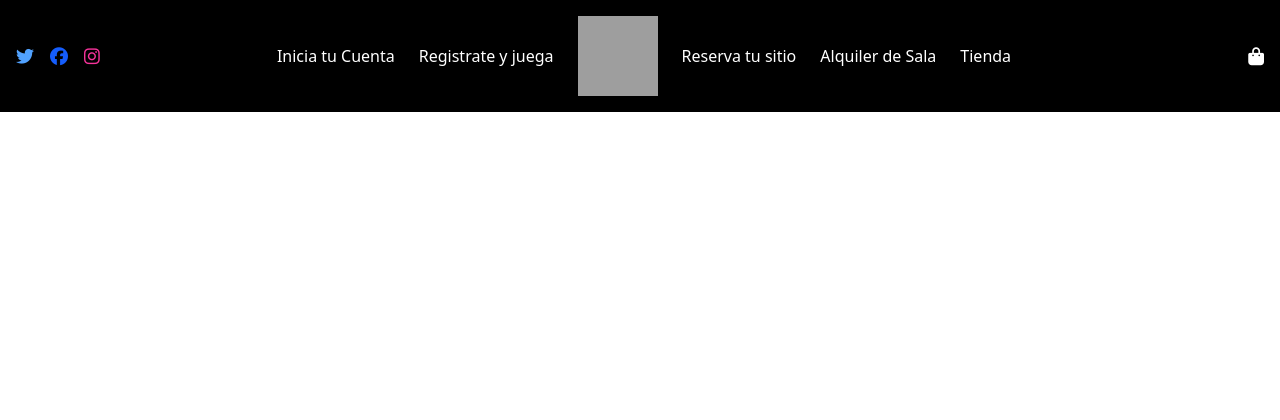
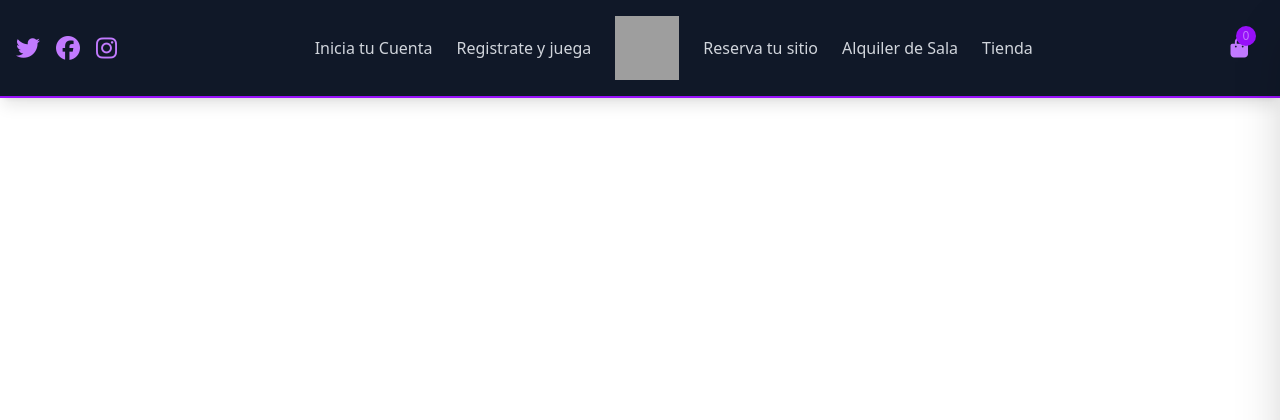
Before and after one commit to psaenzguerrero/TFG_Pablo, a PHP site: page /cabeza.php in a window 1280 px wide. Shown: the top 420 px of the page. Run offline with PHP 8.4, Linux system fonts and the light colour scheme; grey boxes are pictures that could not be loaded.

Commit message:
Vuelta al ruedo 2

```diff
--- a/Controlador/index.php
+++ b/Controlador/index.php
@@ -158,8 +158,8 @@
     }
 
     function dashboard() {
+        session_start();
         require_once("../Modelos/usuario.php");
-        session_start();
         if (!isset($_SESSION["id_usuario"])) {
             header("Location: index.php?action=login");
             exit;
--- a/Vistas/cabeza.php
+++ b/Vistas/cabeza.php
@@ -1,3 +1,6 @@
+<?php
+    ob_start();
+?>
 <!DOCTYPE html>
 <html lang="en">
 <head>
@@ -20,41 +23,44 @@
     <link rel="stylesheet" href="../estilos.css">
 </head>
 <body>
-<header class="bg-black text-white fixed z-10 w-full">
-    <nav class="flex justify-between items-center align p-4 bg-black text-white">
+<header class="bg-gray-900 text-white fixed z-50 w-full border-b-2 border-purple-600 shadow-lg">
+    <nav class="container mx-auto flex justify-between items-center p-4">
+        <!-- Redes sociales -->
         <div class="hidden lg:flex items-center space-x-4">
-            <a href="#" class="text-lg text-blue-400 text-2xl">
+            <a href="#" class="text-purple-400 hover:text-purple-300 transition text-2xl">
                 <i class="fab fa-twitter"></i>
             </a>
-            <a href="#" class="text-lg text-blue-600 text-2xl">
+            <a href="#" class="text-purple-400 hover:text-purple-300 transition text-2xl">
                 <i class="fab fa-facebook"></i>
             </a>
-            <a href="#" class="text-lg text-pink-500 text-2xl">
+            <a href="#" class="text-purple-400 hover:text-purple-300 transition text-2xl">
                 <i class="fab fa-instagram"></i>
             </a>
         </div>
-        <div class="hidden lg:flex lg:items-center space-x-6 mr-15" id="nav-menu">
+
+        <!-- Menú principal -->
+        <div class="hidden lg:flex lg:items-center space-x-6" id="nav-menu">
             <?php
                 if (isset($_SESSION["id_usuario"])) {
             ?>
                 <?php
                     if (strcmp($_SESSION["tipo_usuario"], "Admin") == 0) {
                 ?>
-                        <a href="./index.php?action=cerrarSesion" class="hover:text-gray-400">Cerrar tu Cuenta</a>
-                        <a href="./index.php?action=eventos" class="hover:text-gray-400">Eventos y Torneos</a>
-                        <a href="./index.php?action=dashboard"><img src="../img/paginacion/logo2.webp" class="w-20 h-20" alt=""></a>
-                        <a href="./index.php?action=verReservas" class="hover:text-gray-400">Reserva tu sitio</a>
-                        <a href="./index.php?action=alquila" class="hover:text-gray-400">Alquiler de Sala</a>
-                        <a href="./index.php?action=tienda" class="hover:text-gray-400">Tienda</a>
+                        <a href="./index.php?action=cerrarSesion" class="text-gray-300 hover:text-purple-400 transition font-medium">Cerrar Sesión</a>
+                        <a href="./index.php?action=eventos" class="text-gray-300 hover:text-purple-400 transition font-medium">Eventos y Torneos</a>
+                        <a href="./index.php?action=dashboard"><img src="../img/paginacion/logo2.webp" class="w-16 h-16 hover:transform hover:scale-110 transition duration-300" alt=""></a>
+                        <a href="./index.php?action=verReservas" class="text-gray-300 hover:text-purple-400 transition font-medium">Reserva tu sitio</a>
+                        <a href="./index.php?action=alquila" class="text-gray-300 hover:text-purple-400 transition font-medium">Alquiler de Sala</a>
+                        <a href="./index.php?action=tienda" class="text-gray-300 hover:text-purple-400 transition font-medium">Tienda</a>
                 <?php
                     }else{
                 ?>
-                        <a href="./index.php?action=cerrarSesion" class="hover:text-gray-400">Cerrar tu Cuenta</a>
-                        <a href="./index.php?action=eventosUsuario" class="hover:text-gray-400">Eventos y Torneos</a>
-                        <a href="./index.php?action=dashboard"><img src="../img/paginacion/logo2.webp" class="w-20 h-20" alt=""></a>
-                        <a href="./index.php?action=verReservas" class="hover:text-gray-400">Reserva tu sitio</a>
-                        <a href="./index.php?action=alquila" class="hover:text-gray-400">Alquiler de Sala</a>
-                        <a href="./index.php?action=tienda" class="hover:text-gray-400">Tienda</a>
+                        <a href="./index.php?action=cerrarSesion" class="text-gray-300 hover:text-purple-400 transition font-medium">Cerrar Sesión</a>
+                        <a href="./index.php?action=eventosUsuario" class="text-gray-300 hover:text-purple-400 transition font-medium">Eventos y Torneos</a>
+                        <a href="./index.php?action=dashboard"><img src="../img/paginacion/logo2.webp" class="w-16 h-16 hover:transform hover:scale-110 transition duration-300" alt=""></a>
+                        <a href="./index.php?action=verReservas" class="text-gray-300 hover:text-purple-400 transition font-medium">Reserva tu sitio</a>
+                        <a href="./index.php?action=alquila" class="text-gray-300 hover:text-purple-400 transition font-medium">Alquiler de Sala</a>
+                        <a href="./index.php?action=tienda" class="text-gray-300 hover:text-purple-400 transition font-medium">Tienda</a>
                 <?php
                     }
                 ?>
@@ -62,61 +68,80 @@
             <?php
                 }else{
             ?>
-                <a href="./index.php?action=login" class="hover:text-gray-400">Inicia tu Cuenta</a>
-                <a href="./index.php?action=registro" class="hover:text-gray-400">Registrate y juega</a>
-                <a href="./index.php?action=inicio"><img src="../img/paginacion/logo2.webp" class="w-20 h-20" alt=""></a>
-                <a href="./index.php?action=verReservas" class="hover:text-gray-400">Reserva tu sitio</a>
-                <a href="./index.php?action=alquila" class="hover:text-gray-400">Alquiler de Sala</a>
-                <a href="./index.php?action=tienda" class="hover:text-gray-400">Tienda</a>
+                <a href="./index.php?action=login" class="text-gray-300 hover:text-purple-400 transition font-medium">Inicia tu Cuenta</a>
+                <a href="./index.php?action=registro" class="text-gray-300 hover:text-purple-400 transition font-medium">Registrate y juega</a>
+                <a href="./index.php?action=inicio"><img src="../img/paginacion/logo2.webp" class="w-16 h-16 hover:transform hover:scale-110 transition duration-300" alt=""></a>
+                <a href="./index.php?action=verReservas" class="text-gray-300 hover:text-purple-400 transition font-medium">Reserva tu sitio</a>
+                <a href="./index.php?action=alquila" class="text-gray-300 hover:text-purple-400 transition font-medium">Alquiler de Sala</a>
+                <a href="./index.php?action=tienda" class="text-gray-300 hover:text-purple-400 transition font-medium">Tienda</a>
             <?php
                 }
             ?>
         </div>
-        <div>
-            <a href="./index.php?action=verCarrito" class="text-lg"><i class="fas fa-shopping-bag"></i></a>
-        </div>
-        <div class="lg:hidden">
-            <button id="menu-toggle" class="text-white">
-                <svg xmlns="http://www.w3.org/2000/svg" fill="none" viewBox="0 0 24 24" stroke="currentColor" class="h-6 w-6">
-                    <path stroke-linecap="round" stroke-linejoin="round" stroke-width="2" d="M4 6h16M4 12h16M4 18h16"></path>
+
+        <!-- Carrito y menú móvil -->
+        <div class="flex items-center space-x-4">
+            <a href="./index.php?action=verCarrito" class="text-purple-400 hover:text-purple-300 transition text-xl relative">
+                <i class="fas fa-shopping-bag"></i>
+                <span class="absolute -top-2 -right-2 bg-purple-600 text-xs rounded-full h-5 w-5 flex items-center justify-center">0</span>
+            </a>
+            <button id="menu-toggle" class="lg:hidden text-purple-400 focus:outline-none">
+                <svg xmlns="http://www.w3.org/2000/svg" class="h-8 w-8" fill="none" viewBox="0 0 24 24" stroke="currentColor">
+                    <path stroke-linecap="round" stroke-linejoin="round" stroke-width="2" d="M4 6h16M4 12h16M4 18h16" />
                 </svg>
             </button>
         </div>
     </nav>
-    <div id="side-menu" class="fixed top-0 right-0 w-full md:w-1/2 h-full bg-black bg-opacity-90 text-white transform translate-x-full transition-transform duration-300 flex flex-col items-center justify-center space-y-4 z-10">
+
+    <!-- Menú móvil -->
+    <div id="side-menu" class="fixed top-0 right-0 w-4/5 h-full bg-gray-900 text-white transform translate-x-full transition-transform duration-300 ease-in-out shadow-2xl z-50 border-l-2 border-purple-600">
+        <div class="p-6 h-full flex flex-col">
+            <button id="close-menu" class="self-end text-purple-400 text-3xl mb-8">&times;</button>
+            <div class="flex-grow flex flex-col items-center justify-center space-y-8">
                 <?php
                     if (!isset($_SESSION["id_usuario"])) {
                 ?>
-                <button id="close-menu" class="absolute top-4 left-4 text-white text-2xl">&times;</button>
-                <a href="./index.php?action=login" class="hover:text-gray-400 transition-transform duration-300 transform hover:scale-110">Inicia tu Cuenta</a>
-                <a href="./index.php?action=registro" class="hover:text-gray-400 transition-transform duration-300 transform hover:scale-110">Registrate y juega</a>
-                <a href="./index.php?action=verReservas" class="hover:text-gray-400 transition-transform duration-300 transform hover:scale-110">Reserva tu sitio</a>
-                <a href="./index.php?action=alquila" class="hover:text-gray-400 transition-transform duration-300 transform hover:scale-110">Alquiler de Sala</a>
-                <a href="./index.php?action=tienda" class="hover:text-gray-400 transition-transform duration-300 transform hover:scale-110">Tienda</a>
-                <a href="./index.php?action=inicio"><img src="../img/paginacion/logo2.webp" alt="" class="hover:text-gray-400 transition-transform duration-300 transform hover:scale-110 w-20 h-20"></a>
+                        <a href="./index.php?action=login" class="text-xl text-gray-300 hover:text-purple-400 transition">Inicia tu Cuenta</a>
+                        <a href="./index.php?action=registro" class="text-xl text-gray-300 hover:text-purple-400 transition">Registrate y juega</a>
+                        <a href="./index.php?action=verReservas" class="text-xl text-gray-300 hover:text-purple-400 transition">Reserva tu sitio</a>
+                        <a href="./index.php?action=alquila" class="text-xl text-gray-300 hover:text-purple-400 transition">Alquiler de Sala</a>
+                        <a href="./index.php?action=tienda" class="text-xl text-gray-300 hover:text-purple-400 transition">Tienda</a>
+                        <a href="./index.php?action=inicio"><img src="../img/paginacion/logo2.webp" alt="" class="w-20 h-20 hover:transform hover:scale-110 transition duration-300"></a>
                 <?php
                     }else{
                 ?>
-                <button id="close-menu" class="absolute top-4 left-4 text-white text-2xl">&times;</button>
-                <a href="./index.php?action=cerrarSesion" class="hover:text-gray-400">Cerrar tu Cuenta</a>
+                        <a href="./index.php?action=cerrarSesion" class="text-xl text-gray-300 hover:text-purple-400 transition">Cerrar tu Cuenta</a>
                         <?php
                             if (strcmp($_SESSION["tipo_usuario"], "Admin") == 0) {
                         ?>
-                        <a href="./index.php?action=eventos" class="hover:text-gray-400">Eventos y Torneos</a>
+                                <a href="./index.php?action=eventos" class="text-xl text-gray-300 hover:text-purple-400 transition">Eventos y Torneos</a>
                         <?php
                             }else{
                         ?>
-                        <a href="./index.php?action=eventosUsuario" class="hover:text-gray-400">Eventos y Torneos</a>
+                                <a href="./index.php?action=eventosUsuario" class="text-xl text-gray-300 hover:text-purple-400 transition">Eventos y Torneos</a>
                         <?php
                             }
                         ?>
-                <a href="./index.php?action=verReservas" class="hover:text-gray-400">Reserva tu sitio</a>
-                <a href="./index.php?action=alquila" class="hover:text-gray-400">Alquiler de Sala</a>
-                <a href="./index.php?action=tienda" class="hover:text-gray-400">Tienda</a>
-                <a href="./index.php?action=dashboard"><img src="../img/paginacion/logo2.webp" alt="" class="hover:text-gray-400 transition-transform duration-300 transform hover:scale-110 w-20 h-20"></a>
-
+                        <a href="./index.php?action=verReservas" class="text-xl text-gray-300 hover:text-purple-400 transition">Reserva tu sitio</a>
+                        <a href="./index.php?action=alquila" class="text-xl text-gray-300 hover:text-purple-400 transition">Alquiler de Sala</a>
+                        <a href="./index.php?action=tienda" class="text-xl text-gray-300 hover:text-purple-400 transition">Tienda</a>
+                        <a href="./index.php?action=dashboard"><img src="../img/paginacion/logo2.webp" alt="" class="w-20 h-20 hover:transform hover:scale-110 transition duration-300"></a>
                 <?php
                     }
                 ?>
             </div>
+            <!-- Redes sociales en móvil -->
+            <div class="flex justify-center space-x-6 pt-8 border-t border-gray-700">
+                <a href="#" class="text-purple-400 hover:text-purple-300 transition text-2xl">
+                    <i class="fab fa-twitter"></i>
+                </a>
+                <a href="#" class="text-purple-400 hover:text-purple-300 transition text-2xl">
+                    <i class="fab fa-facebook"></i>
+                </a>
+                <a href="#" class="text-purple-400 hover:text-purple-300 transition text-2xl">
+                    <i class="fab fa-instagram"></i>
+                </a>
+            </div>
+        </div>
+    </div>
 </header>
```
Lines whose indentation alone changed are shown as unchanged.
